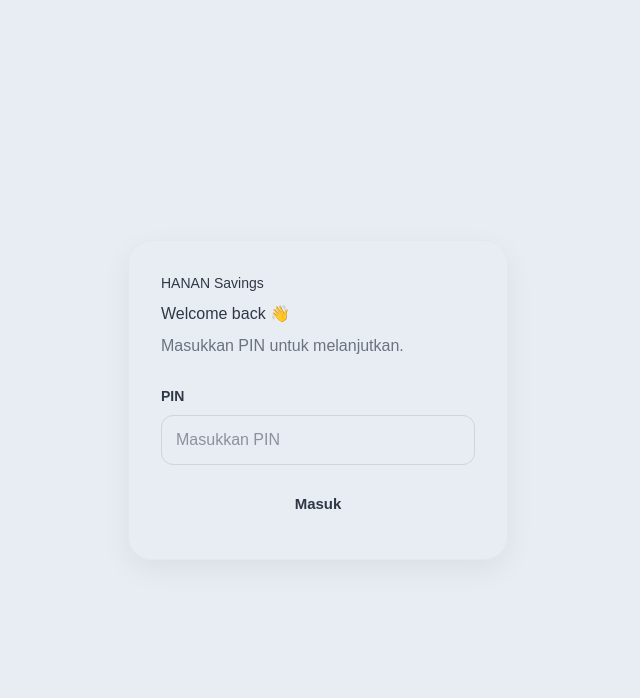
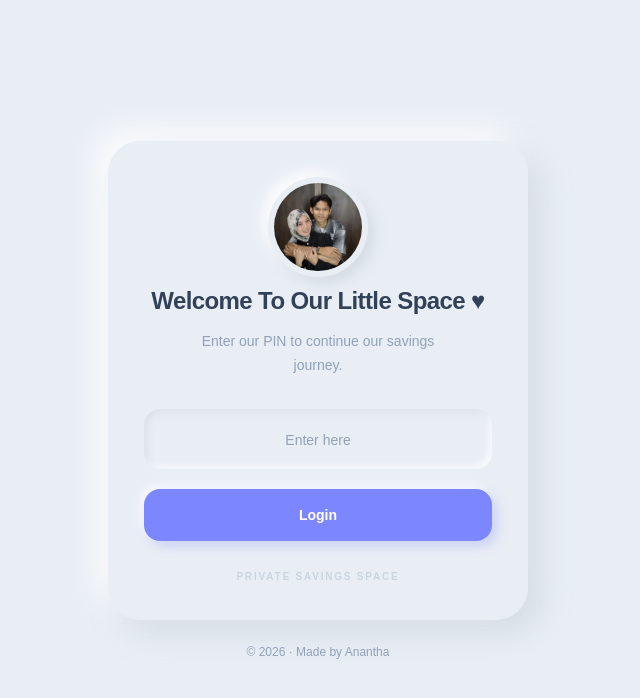
Before and after one commit to aulyaanantha/hanan, a Next.js app: page /login in a window 1280 px wide. Shown: the top 698 px of the page, without its empty margins (322-962 px from the left). Built offline with nearby package versions, Linux system fonts and the light colour scheme.

Commit message:
perbaikan tampilan

```diff
--- a/app/hanan/page.tsx
+++ b/app/hanan/page.tsx
@@ -7,6 +7,7 @@ import HananTable from "@/components/HananTable";
 import AddIncomeModal from "@/components/AddIncomeModal";
 import OutcomeTable from "@/components/OutcomeTable";
 import AddOutcomeModal from "@/components/AddOutcomeModal";
+import TodayInfo from "@/components/TodayInfo";
 
 function formatRupiah(amount: number) {
   return new Intl.NumberFormat("id-ID", {
@@ -71,6 +72,16 @@ export default async function HananPage() {
         new Date(b.expense_date).getTime() - new Date(a.expense_date).getTime(),
     );
   const weeks = weeksResult.data ?? [];
+  const today = new Date();
+
+  const currentWeek =
+    [...weeks]
+      .sort(
+        (a, b) =>
+          new Date(a.target_date).getTime() - new Date(b.target_date).getTime(),
+      )
+      .find((week) => new Date(`${week.target_date}T00:00:00+07:00`) >= today)
+      ?.week_number ?? null;
 
   // --------------------------------
   // TOTALS
@@ -117,6 +128,7 @@ export default async function HananPage() {
         ? {
             id: farhanPayment.id,
             amount: Number(farhanPayment.amount),
+            paymentDate: farhanPayment.payment_date,
           }
         : null,
 
@@ -124,6 +136,7 @@ export default async function HananPage() {
         ? {
             id: ananthaPayment.id,
             amount: Number(ananthaPayment.amount),
+            paymentDate: ananthaPayment.payment_date,
           }
         : null,
 
@@ -143,7 +156,8 @@ export default async function HananPage() {
       <div className="mx-auto max-w-6xl">
         {/* HEADER */}
 
-        <div className="mb-7">
+        <div className="mb-7 flex items-start justify-between gap-4">
+          <div>
             <h1 className="text-3xl font-bold tracking-tight text-slate-700">
               HANAN Savings
             </h1>
@@ -151,6 +165,9 @@ export default async function HananPage() {
             <p className="mt-2 text-sm text-slate-400">
               Manage shared savings, contributions, and expenses.
             </p>
+          </div>
+
+          <TodayInfo weekNumber={currentWeek} />
         </div>
 
         {/* TABS */}
--- a/app/login/page.tsx
+++ b/app/login/page.tsx
@@ -1,108 +1,99 @@
-import { loginAction } from './actions'
+import { loginAction } from "./actions";
 
 type LoginPageProps = {
   searchParams: Promise<{
-    error?: string
-  }>
-}
+    error?: string;
+  }>;
+};
 
-export default async function LoginPage({
-  searchParams,
-}: LoginPageProps) {
-  const params = await searchParams
+export default async function LoginPage({ searchParams }: LoginPageProps) {
+  const params = await searchParams;
 
   return (
-    <main
-      style={{
-        minHeight: '100vh',
-        display: 'grid',
-        placeItems: 'center',
-        padding: 24,
-      }}
-    >
-      <div
-        style={{
-          width: '100%',
-          maxWidth: 380,
-          padding: 32,
-          borderRadius: 24,
-          border: '1px solid #e5e7eb',
-          boxShadow: '0 10px 30px rgba(0,0,0,0.06)',
-        }}
-      >
-        <div style={{ marginBottom: 28 }}>
-          <p style={{ margin: 0, fontSize: 14 }}>
-            HANAN Savings
-          </p>
+    <main className="flex min-h-screen items-center justify-center bg-[#e9eef5] px-5 py-10">
+      <div className="w-full max-w-[420px]">
+        {/* LOGIN CARD */}
 
-          <h1 style={{ marginTop: 8, marginBottom: 8 }}>
-            Welcome back 👋
+        <div className="rounded-[32px] bg-[#e9eef5] p-7 shadow-[12px_12px_30px_rgba(174,184,196,0.35),-12px_-12px_30px_rgba(255,255,255,0.9)] sm:p-9">
+          {/* BRAND */}
+
+          <div className="text-center">
+            <div className="mx-auto flex h-25 w-25 items-center justify-center rounded-full bg-[#e9eef5] p-1.5 shadow-[6px_6px_14px_rgba(174,184,196,0.35),-6px_-6px_14px_rgba(255,255,255,0.9)]">
+              <img
+                src="/images/hanan.jpg"
+                alt="HANAN"
+                className="h-full w-full rounded-full object-cover"
+              />
+            </div>
+            <h1 className="mt-2 text-xl font-bold tracking-tight text-slate-700 sm:text-2xl">
+              Welcome To Our Little Space ♥
             </h1>
 
-          <p style={{ margin: 0, color: '#6b7280' }}>
-            Masukkan PIN untuk melanjutkan.
+            <p className="mx-auto mt-3 max-w-[280px] text-sm leading-6 text-slate-400">
+              Enter our PIN to continue our savings journey.
             </p>
           </div>
 
-        <form action={loginAction}>
-          <label
-            htmlFor="pin"
-            style={{
-              display: 'block',
-              marginBottom: 8,
-              fontSize: 14,
-              fontWeight: 600,
-            }}
-          >
-            PIN
-          </label>
+          {/* FORM */}
 
+          <form action={loginAction} className="mt-8">
+            <div>
+              <div className="mt-2 rounded-2xl bg-[#e9eef5] px-4 shadow-[inset_3px_3px_7px_rgba(174,184,196,0.25),inset_-3px_-3px_7px_rgba(255,255,255,0.85)]">
                 <input
                   id="pin"
                   name="pin"
                   type="password"
                   inputMode="numeric"
                   autoComplete="current-password"
-            placeholder="Masukkan PIN"
-            style={{
-              width: '100%',
-              boxSizing: 'border-box',
-              padding: '12px 14px',
-              borderRadius: 12,
-              border: '1px solid #d1d5db',
-              fontSize: 16,
-            }}
+                  placeholder="Enter here"
+                  className="w-full bg-transparent py-4 text-center text-lg font-bold tracking-[0.3em] text-slate-700 outline-none placeholder:text-sm placeholder:font-medium placeholder:tracking-normal placeholder:text-slate-400"
                 />
+              </div>
+            </div>
 
-          {params.error === 'invalid' && (
-            <p style={{ color: '#dc2626', fontSize: 14 }}>
-              PIN salah. Coba lagi.
+            {/* ERROR */}
+
+            {params.error === "invalid" && (
+              <div className="mt-3 rounded-xl bg-rose-50 px-4 py-3 text-center">
+                <p className="text-xs font-semibold text-rose-400">
+                  OMG, did you forget our PIN?? Ask your partner!
                 </p>
+              </div>
             )}
 
-          {params.error === 'empty' && (
-            <p style={{ color: '#dc2626', fontSize: 14 }}>
-              PIN belum diisi.
+            {params.error === "empty" && (
+              <div className="mt-3 rounded-xl bg-rose-50 px-4 py-3 text-center">
+                <p className="text-xs font-semibold text-rose-400">
+                  Please enter your PIN.
                 </p>
+              </div>
             )}
+
+            {/* BUTTON */}
 
             <button
               type="submit"
-            style={{
-              width: '100%',
-              marginTop: 16,
-              padding: '12px 16px',
-              borderRadius: 12,
-              border: 'none',
-              cursor: 'pointer',
-              fontSize: 15,
-              fontWeight: 600,
-            }}
+              className="mt-5 w-full rounded-2xl bg-indigo-400 px-5 py-4 text-sm font-bold text-white shadow-[5px_5px_12px_rgba(129,140,248,0.3),-3px_-3px_10px_rgba(255,255,255,0.8)] transition hover:bg-indigo-500 active:scale-[0.99]"
             >
-            Masuk
+              Login
             </button>
           </form>
+
+          {/* FOOTER */}
+
+          <div className="mt-7 text-center">
+            <p className="text-[10px] font-semibold uppercase tracking-[0.18em] text-slate-300">
+              Private savings space
+            </p>
+          </div>
+        </div>
+
+        {/* SMALL BRAND TEXT */}
+
+        <p className="mt-6 text-center text-xs font-medium text-slate-400">
+          © 2026 · Made by Anantha
+        </p>
       </div>
     </main>
-  )
+  );
 }
--- a/app/personal/page.tsx
+++ b/app/personal/page.tsx
@@ -4,6 +4,7 @@ import { isAuthenticated } from "@/lib/session/server";
 import { createSupabaseServerClient } from "@/lib/supabase/server";
 import PersonalTransactionButton from "@/components/PersonalTransactionButton";
 import PersonalSavingsTable from "@/components/PersonalSavingsTable";
+import TodayInfo from "@/components/TodayInfo";
 
 function formatRupiah(amount: number) {
   return new Intl.NumberFormat("id-ID", {
@@ -47,13 +48,27 @@ export default async function PersonalSavingsPage() {
     .reduce((sum, transaction) => sum + Number(transaction.amount ?? 0), 0);
 
   const currentBalance = totalDeposit - totalWithdrawal;
+  const { data: weeks } = await supabase
+    .from("weeks")
+    .select("week_number, target_date")
+    .order("target_date", {
+      ascending: true,
+    });
+
+  const today = new Date();
+
+  const currentWeek =
+    (weeks ?? []).find(
+      (week) => new Date(`${week.target_date}T00:00:00+07:00`) >= today,
+    )?.week_number ?? null;
 
   return (
     <AppShell>
       <div className="mx-auto max-w-6xl">
         {/* PAGE HEADER */}
 
-        <div className="mb-7">
+        <div className="mb-7 flex items-start justify-between gap-4">
+          <div>
             <h1 className="text-3xl font-bold tracking-tight text-slate-700">
               Personal Savings
             </h1>
@@ -61,6 +76,9 @@ export default async function PersonalSavingsPage() {
             <p className="mt-2 text-sm text-slate-400">
               Manage your personal savings and transactions.
             </p>
+          </div>
+
+          <TodayInfo weekNumber={currentWeek} />
         </div>
 
         {/* SUMMARY */}
--- a/app/seabank/page.tsx
+++ b/app/seabank/page.tsx
@@ -116,8 +116,7 @@ export default async function SeaBankPage() {
             </h1>
 
             <p className="mt-2 text-sm text-slate-400">
-              Automatically calculated from HANAN savings, personal
-              savings, and earned interest.
+              Automatically calculated.
             </p>
           </div>
 
--- a/components/Sidebar.tsx
+++ b/components/Sidebar.tsx
@@ -1,67 +1,94 @@
-import Link from 'next/link'
+"use client";
+
+import Link from "next/link";
+import { useState } from "react";
 import {
   LayoutDashboard,
   WalletCards,
   UserRound,
   Landmark,
-} from 'lucide-react'
+  Menu,
+  X,
+} from "lucide-react";
 
 const menuItems = [
   {
-    label: 'Dashboard',
-    href: '/',
+    label: "Dashboard",
+    href: "/",
     icon: LayoutDashboard,
   },
   {
-    label: 'HANAN Savings',
-    href: '/hanan',
+    label: "HANAN Savings",
+    href: "/hanan",
     icon: WalletCards,
   },
   {
-    label: 'Personal Savings',
-    href: '/personal',
+    label: "Personal Savings",
+    href: "/personal",
     icon: UserRound,
   },
   {
-    label: 'SeaBank Balance',
-    href: '/seabank',
+    label: "SeaBank Balance",
+    href: "/seabank",
     icon: Landmark,
   },
-]
+];
 
 export default function Sidebar() {
+  const [isOpen, setIsOpen] = useState(false);
+
   return (
     <aside className="sidebar">
       <div className="sidebar-brand">
-        <div className="brand-icon">H</div>
+        <div className="brand-icon">
+          <img
+            src="/images/hanan.jpg"
+            alt="HANAN"
+            className="h-full w-full rounded-full object-cover"
+          />
+        </div>
 
         <div>
           <div className="brand-title">HANAN</div>
           <div className="brand-subtitle">Savings Tracker</div>
         </div>
+
+        {/* Mobile Menu Button */}
+        <button
+          type="button"
+          className="mobile-menu-button"
+          onClick={() => setIsOpen(!isOpen)}
+          aria-label="Toggle menu"
+        >
+          {isOpen ? <X size={21} /> : <Menu size={21} />}
+        </button>
       </div>
 
-      <nav className="sidebar-nav">
+      <nav className={`sidebar-nav ${isOpen ? "mobile-menu-open" : ""}`}>
         {menuItems.map((item) => {
-          const Icon = item.icon
+          const Icon = item.icon;
 
           return (
             <Link
               key={item.href}
               href={item.href}
               className="sidebar-link"
+              onClick={() => setIsOpen(false)}
             >
               <Icon size={19} strokeWidth={1.8} />
               <span>{item.label}</span>
             </Link>
-          )
+          );
         })}
       </nav>
 
       <div className="sidebar-footer">
         <div className="sidebar-footer-dot" />
-        <span>Private App</span>
+
+        <p className="mt-6 text-center text-xs font-medium text-slate-400">
+          © 2026 · Made by Anantha
+        </p>
       </div>
     </aside>
-  )
+  );
 }
```
Also changed, not shown: app/api/payments/route.ts (+51 -27 lines), app/globals.css (+70 -10 lines), components/AddIncomeModal.tsx (+45 -3 lines), components/HananTable.tsx (+77 -78 lines), public/images/hanan.jpg (added). Lines whose indentation alone changed are shown as unchanged.
